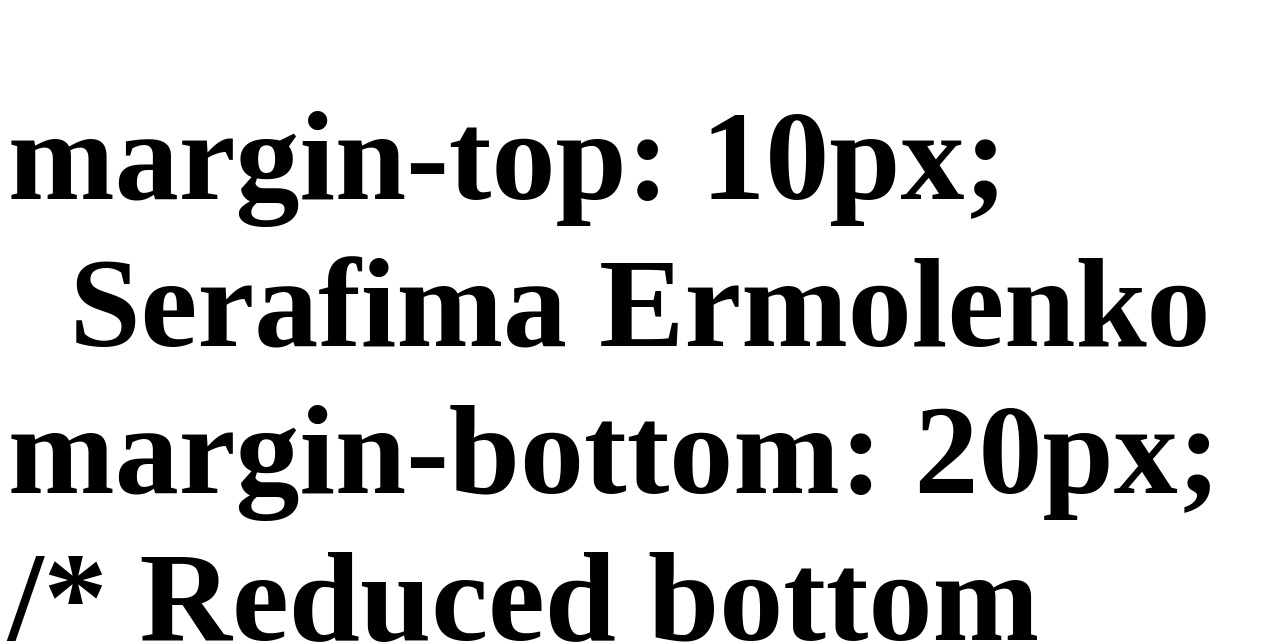
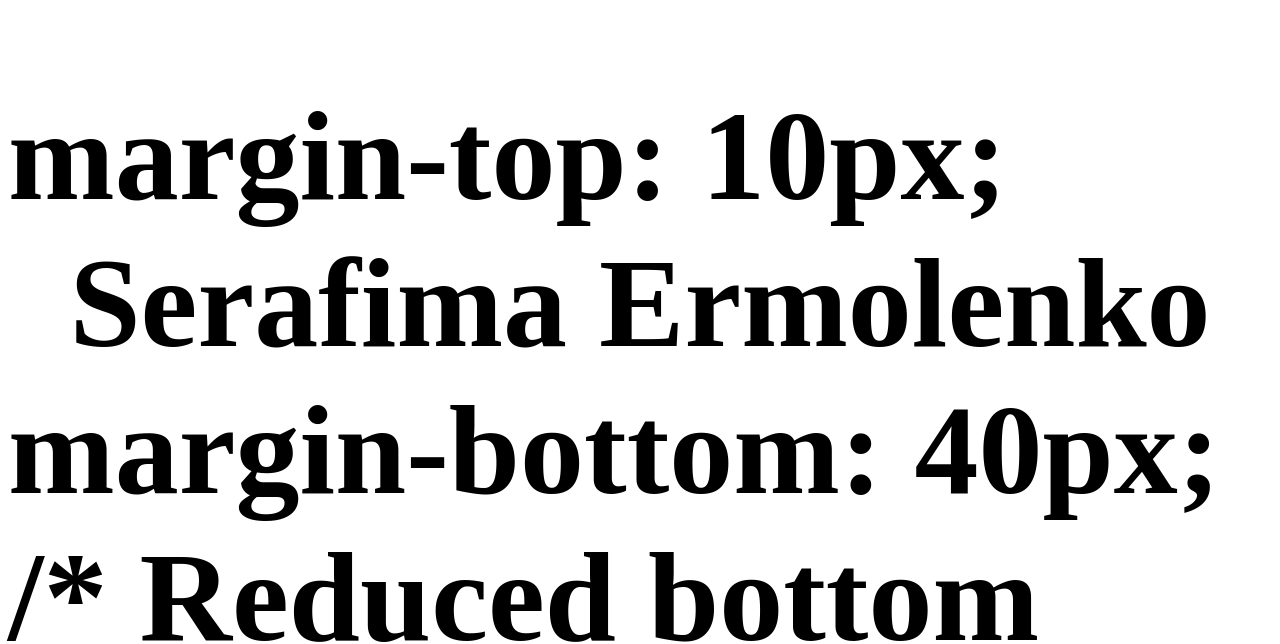
Before and after one commit to seraermolenko/personalwebsite, a plain HTML site: page index.html in a window 1280 px wide. Shown: the part 333-977 px from the top of the page. Drawn offline with Linux system fonts and the light colour scheme.

Commit message:
Update index.html

```diff
--- a/index.html
+++ b/index.html
@@ -56,7 +56,7 @@
     <h1>
       margin-top: 10px;
       <center>Serafima Ermolenko</center>
-      margin-bottom: 20px; /* Reduced bottom margin */
+      margin-bottom: 40px; /* Reduced bottom margin */
     </h1>
     <h3>
       <center>A passionate Computer Science sutdent at SFU with envoirmental values!</center>
```
